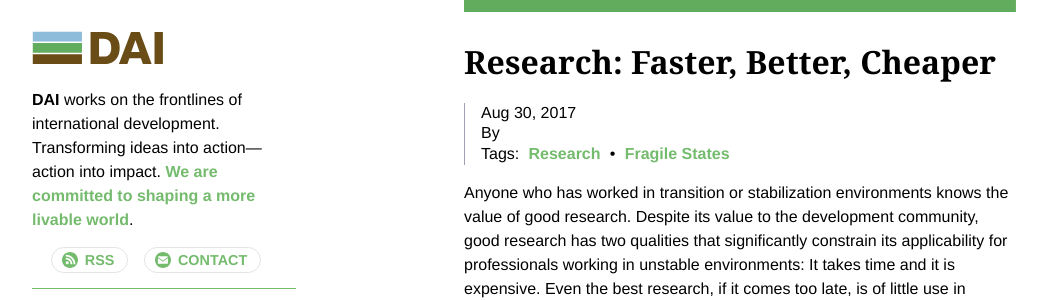
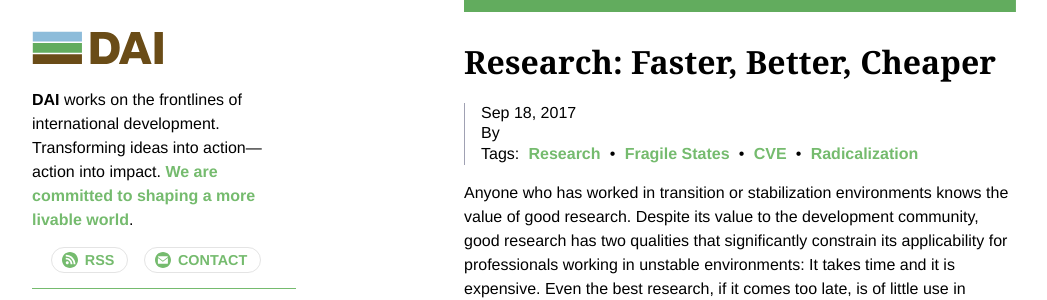
Before and after one commit to BryanSchuetz/CS-, a Jekyll site: the page built from _posts/2017-09-18-research-faster-better-cheaper.markdown, in a window 1280 px wide and 900 px high. Shown: the part 193-493 px from the top of the window, without its empty margins (116-1163 px from the left). Built offline with Jekyll 4.4.1, drawn with Linux system fonts in a browser that asks for light colours.

Commit message:
Updated Research Faster Better Cheaper and 1 other file

```diff
--- a/_posts/2017-08-30-research-faster-better-cheaper.markdown
+++ b/_posts/2017-09-18-research-faster-better-cheaper.markdown
@@ -1,9 +1,11 @@
 ---
 title: 'Research: Faster, Better, Cheaper'
-date: 2017-08-30 21:03:00 Z
+date: 2017-09-18 12:00:00 Z
 tags:
 - Research
 - Fragile States
+- CVE
+- Radicalization
 social-image: "/uploads/ENGAGE.jpg"
 thumbnail: "/uploads/ENGAGE.jpg"
 ---
```
